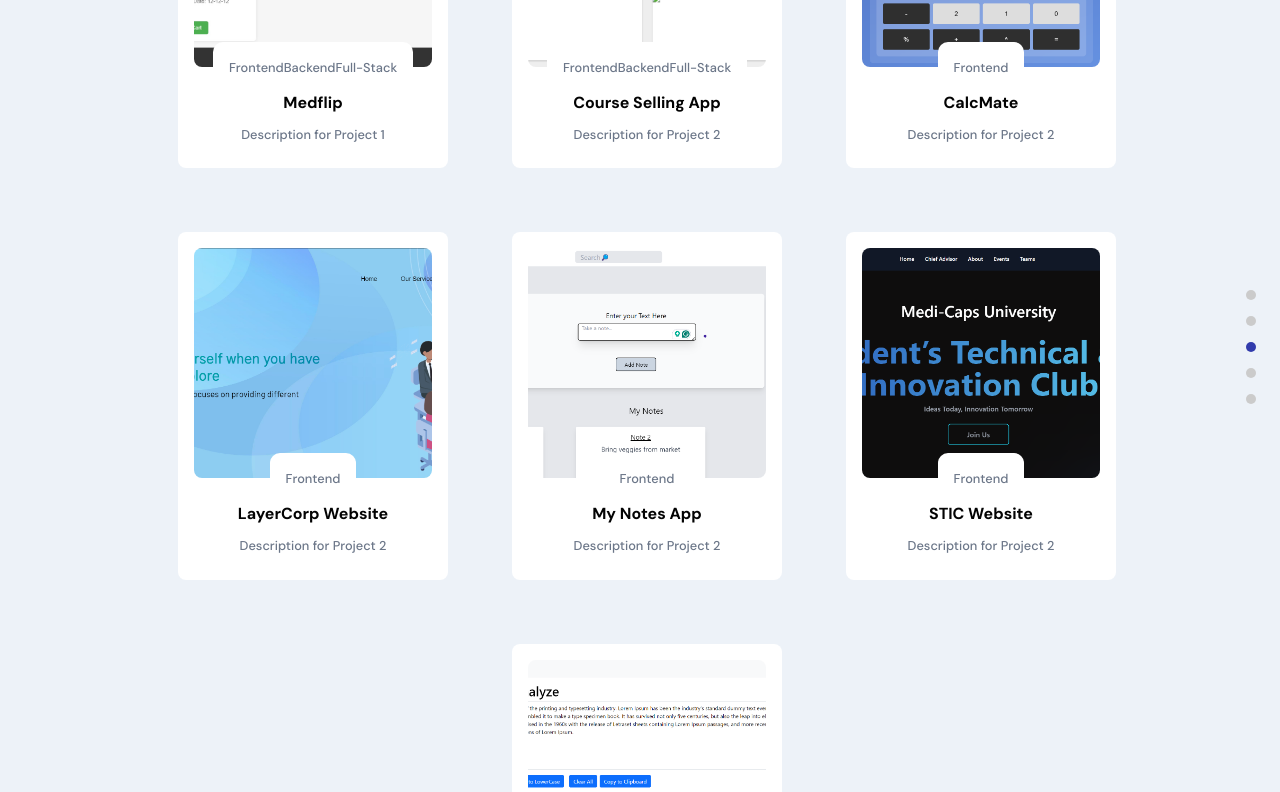
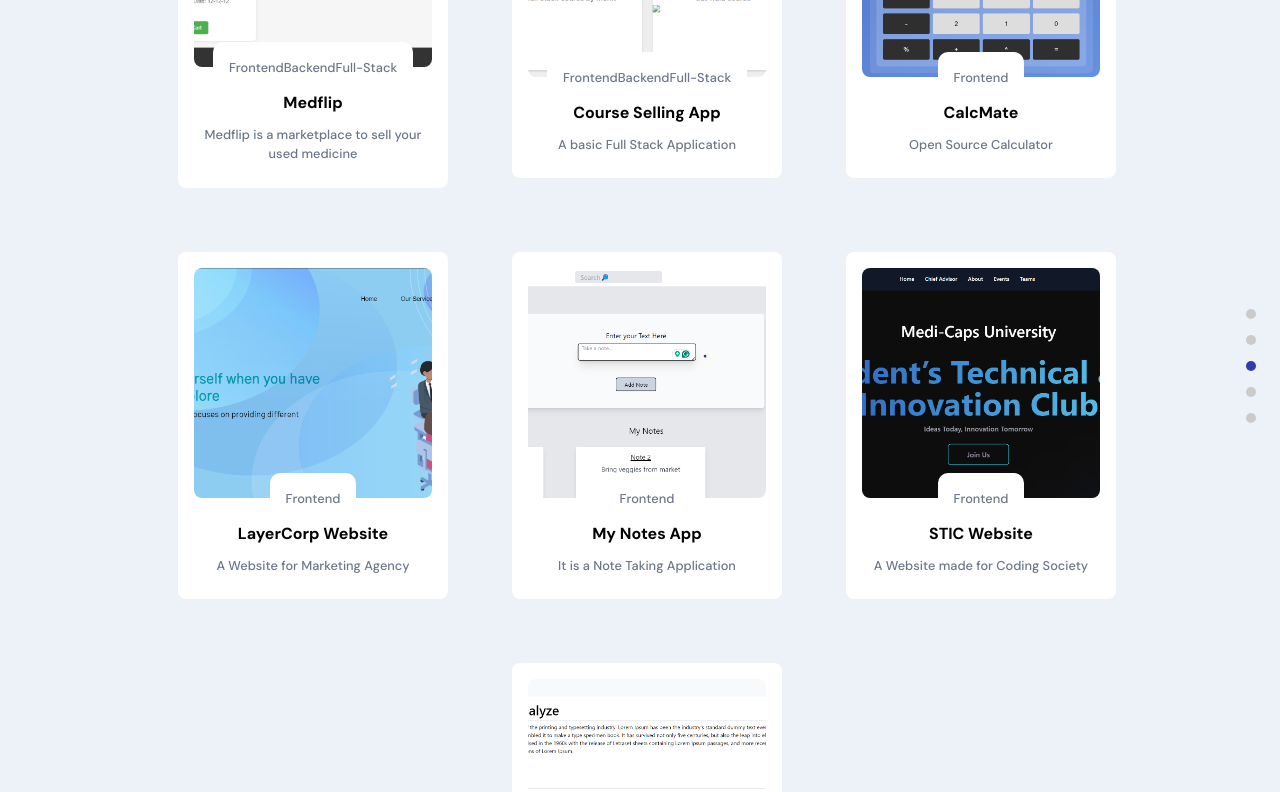
Before and after one commit to MohitNamdev22/Mohit-Portfolio-App, a React (Create React App) app: page / in a window 1280 px wide. Shown: the part 2080-2872 px from the top of the page. Built offline with nearby package versions, Linux system fonts and the light colour scheme.

Commit message:
made some changes

```diff
--- a/src/containers/Work/Work.jsx
+++ b/src/containers/Work/Work.jsx
@@ -10,7 +10,7 @@ import { urlFor } from '../../client'; // Remove client import
 const works = [
   {
     title: 'Medflip',
-    description: 'Description for Project 1',
+    description: 'Medflip is a marketplace to sell your used medicine',
     imgUrl: images.medflip,
     projectLink: 'https://med-flip.vercel.app/',
     codeLink: 'https://github.com/MohitNamdev22/MedFlip',
@@ -18,7 +18,7 @@ const works = [
   },
   {
     title: 'Course Selling App',
-    description: 'Description for Project 2',
+    description: 'A basic Full Stack Application',
     imgUrl: images.course,
     projectLink: 'https://github.com/MohitNamdev22/CourseSellingApp',
     codeLink: 'https://github.com/MohitNamdev22/CourseSellingApp',
@@ -26,7 +26,7 @@ const works = [
   },
   {
     title: 'CalcMate',
-    description: 'Description for Project 2',
+    description: 'Open Source Calculator',
     imgUrl: images.calcmate,
     projectLink: 'https://calcmatecalculator.netlify.app/',
     codeLink: 'https://github.com/MohitNamdev22/CalcMate',
@@ -34,7 +34,7 @@ const works = [
   },
   {
     title: 'LayerCorp Website',
-    description: 'Description for Project 2',
+    description: 'A Website for Marketing Agency',
     imgUrl: images.layercorp,
     projectLink: 'https://mohitnamdev22.github.io/LayerCorp/',
     codeLink: 'https://github.com/MohitNamdev22/LayerCorp',
@@ -42,29 +42,28 @@ const works = [
   },
   {
     title: 'My Notes App',
-    description: 'Description for Project 2',
+    description: 'It is a Note Taking Application',
     imgUrl: images.mynotes,
-    projectLink: 'www.google.com',
+    projectLink: 'https://mohitnamdev22.github.io/MyNotes/',
     codeLink: 'https://github.com/MohitNamdev22/MyNotes',
     tags: ['Frontend']
   },
   {
     title: 'STIC Website',
-    description: 'Description for Project 2',
+    description: 'A Website made for Coding Society',
     imgUrl: images.STIC,
-    projectLink: 'www.google.com',
-    codeLink: 'link_to_code2',
+    projectLink: 'https://sticmedicaps.netlify.app/',
+    codeLink: 'https://github.com/MohitNamdev22/STIC_website',
     tags: ['Frontend']
   },
   {
     title: 'Text Analyzer Tool',
-    description: 'Description for Project 2',
+    description: 'An utility app which performs different operations on Text',
     imgUrl: images.textanalyser,
-    projectLink: 'www.google.com',
-    codeLink: 'link_to_code2',
+    projectLink: 'https://mohitnamdev22.github.io/Text-Analyzer/',
+    codeLink: 'https://github.com/MohitNamdev22/Text-Analyzer',
     tags: ['Frontend']
   },
-  // Add more works as needed
 ];
 
 const Work = () => {
--- a/src/containers/Work/Work.scss
+++ b/src/containers/Work/Work.scss
@@ -145,6 +145,10 @@
       }
     }
 
+    p{
+      text-align: center;
+    }
+
     .app__work-tag {
       position: absolute;
 
```
